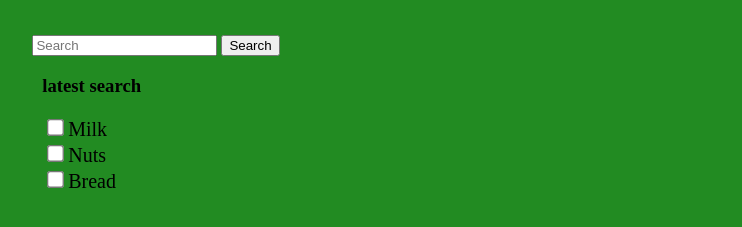
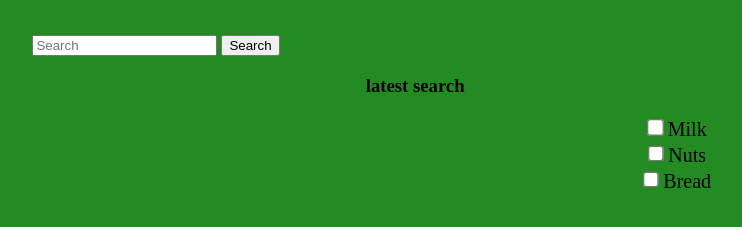
Before and after one commit to becky2014/becky2014.github.io, a plain HTML site: page food_search.html in a window 1280 px wide. Shown: the part 47-274 px from the top of the page, without its empty margins (484-1226 px from the left). Drawn offline with Linux system fonts and the light colour scheme.

Commit message:
format changes

```diff
--- a/food_search.html
+++ b/food_search.html
@@ -15,21 +15,21 @@
 <body>
     <div class = "panel1">
         <div id="head1">Search by Food</div>
-	<div class="searchpanel">
+
+        <div class="searchpanel">
         <input id="search" type="text" name="search" placeholder="Search">
 	    <input type="submit" value="Search" onclick="Submit()">
         </div>
-    </div>
-    <h3>latest search</h3>
 
-    <div class="checkbox">
-
-        <input type="checkbox" name="milk" >Milk</br>
-        <input type="checkbox" name="Nuts" >Nuts</br>
-        <input type="checkbox" name="bread">Bread</br>
-    </div>
+        <h3>latest search</h3>
+           <form class="checkbox">
+                <input type="checkbox" name="milk" >Milk</br>
+                <input type="checkbox" name="Nuts" >Nuts</br>
+                <input type="checkbox" name="bread">Bread</br>
+           </form>
 
 
+	</div>
 
 
 </body>
```
